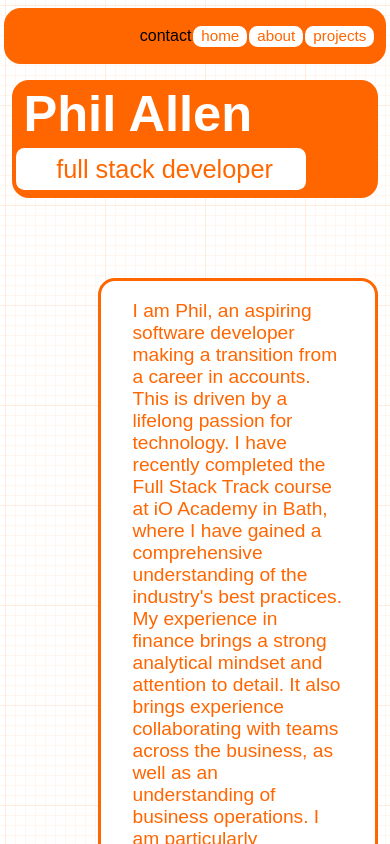
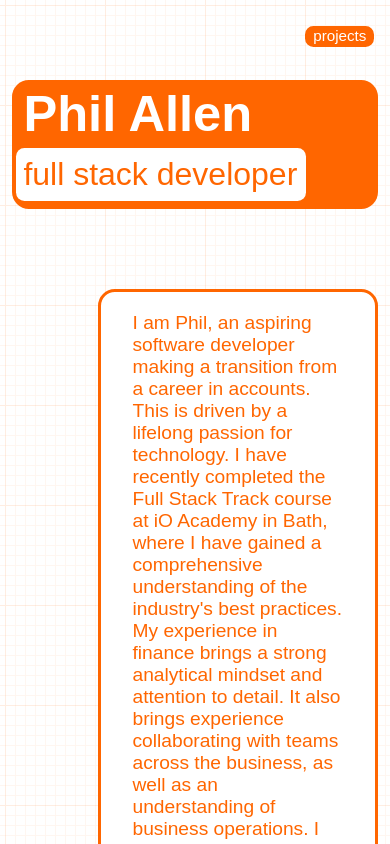
Before and after one commit to Phildallen/Portfilio-react, a React (Create React App) app: page / in a window 390 px wide. Shown: the top 844 px of the page. Built offline with nearby package versions, Linux system fonts and the light colour scheme; a web font is replaced by a local one.

Commit message:
buttons functionality complete

```diff
--- a/src/App.js
+++ b/src/App.js
@@ -6,7 +6,7 @@ import './App.css';
 import "./components/css/index.css"
 import Header from "./components/Header";
 import Home from "./components/Home";
-import {useState} from "react";
+import {useEffect, useState} from "react";
 import {FontAwesomeIcon} from "@fortawesome/react-fontawesome";
 import Projects from "./components/Projects";
 
@@ -15,33 +15,44 @@ library.add(fab, faEnvelope, faLinkedin, faGithub)
 
 const App = () => {
     const [activePage, setActivePage] = useState("home")
-    const [elementPositions, setElementPositions] = useState({"home": 240, "about": 500, "contact": 1300, "projects": 200})
+    const [homePageVisible, setHomePageVisible] = useState({"home": 1, "about": 1, "contact": 0})
+    const [elementPositions, setElementPositions] = useState({
+        "home": 240,
+        "about": 500,
+        "contact": 1300,
+        "projects": 200
+    })
 
     const setActivePageOnHomePage = () => {
-        if (activePage !== "projects") {
-            if (window.scrollY < elementPositions.home) {
-                setActivePage("home")
-            }
-            if (window.scrollY >= (window.document.body.offsetHeight - window.innerHeight) - 100) {
-                setActivePage("contact")
-            }
-            if (window.scrollY >= elementPositions.home && window.scrollY < (window.document.body.offsetHeight - window.innerHeight) - 100) {
-                setActivePage("about")
-            }
-        } else {
-            setActivePage("projects")
+        const updateHomePageVisible = {...homePageVisible}
+        if (activePage === "projects") {
+            updateHomePageVisible.home = 0
+            updateHomePageVisible.about = 0
+            updateHomePageVisible.contact = 0
         }
+        if (activePage === "home") {
+            let bottomY = window.scrollY + window.innerHeight
+            window.scrollY < elementPositions.home ? updateHomePageVisible.home = 1 : updateHomePageVisible.home = 0
+            window.scrollY < elementPositions.about && bottomY > elementPositions.about ? updateHomePageVisible.about = 1 : updateHomePageVisible.about = 0
+            window.scrollY < elementPositions.contact && bottomY > elementPositions.contact ? updateHomePageVisible.contact = 1 : updateHomePageVisible.contact = 0
+        }
+        setHomePageVisible(updateHomePageVisible)
     }
 
     window.addEventListener('scroll', setActivePageOnHomePage)
 
+    useEffect( () => {
+        setActivePageOnHomePage()
+    }, [activePage])
 
     return (
         <>
             <Header setActivePage={setActivePage}
                     activePage={activePage}
-                    setElementPositions={setElementPositions}
-                    elementPositions={elementPositions}/>
+                    setHomePageVisible = {setHomePageVisible}
+                    homePageVisible={homePageVisible}
+                    elementPositions={elementPositions}
+                    setActivePageOnHomePage={setActivePageOnHomePage}/>
             {activePage === "projects" ? <Projects setElementPositions={setElementPositions}
                                                    elementPositions={elementPositions}/> :
                 <Home setElementPositions={setElementPositions}
--- a/src/components/Header/index.js
+++ b/src/components/Header/index.js
@@ -1,35 +1,38 @@
 import {useState} from "react";
 
-const Header = ({activePage, setActivePage, elementPositions}) => {
+const Header = ({activePage, setActivePage, homePageVisible,elementPositions}) => {
 
-    const [transparency,setTransparency] = useState("top")
+    const [transparency,setTransparency] = useState(0)
 
     const changeTransparency = () => {
-        if (window.scrollY >= 160) {
-            setTransparency("bottom")
-        } else {
-            setTransparency("top")
+        if (activePage === "home") {
+            window.scrollY > elementPositions.home - 100 ? setTransparency(1) : setTransparency(0)
         }
-    }
+        if (activePage === "projects") {
+            window.scrollY > elementPositions.projects - 120 ? setTransparency(1) : setTransparency(0)
+        }
+            }
 
     window.addEventListener('scroll', changeTransparency)
 
+
     return (
         <>
-            <div className={transparency === "top" ? "header" : "header clearHeader"}>
+            <div className={transparency === 0 ? "header" : "header clearHeader"}>
 
                 <div className="buttonContainer">
                     {/*<p>{window.scrollY}</p>*/}
-                    {/*<p>{transparency}</p>*/}
-                    <p>{activePage}</p>
-                    {activePage === "home" ? null :
-                    <a href='#home'  onClick={() => setActivePage("home")}><button className={transparency === "top" ? "navButton" : "navButton invertedColour"}>home</button></a>}
-                    {activePage === "about" ? null :
-                        <a href='#about'  onClick={() => setActivePage("about")}><button className={transparency === "top" ? "navButton" : "navButton invertedColour"}>about</button></a>}
+                    {/*<p>{activePage}</p>*/}
+                    {/*<p>{homePageVisible.home}{homePageVisible.about}{homePageVisible.contact}</p>*/}
+                    {homePageVisible.home === 1 ? null :
+                    <a href='#home'  onClick={() => setActivePage("home")}><button className={transparency === 0 ? "navButton" : "navButton invertedColour"}>home</button></a>}
+                    {homePageVisible.about === 1 ? null :
+                        <a href='#about'  onClick={() => setActivePage("home")}><button className={transparency === 0 ? "navButton" : "navButton invertedColour"}>about</button></a>}
+                    {homePageVisible.contact === 1 ? null :
+                    <a href='#contact'  onClick={() => setActivePage("home")}><button className={transparency === 0 ? "navButton" : "navButton invertedColour"}>contact</button></a>}
                     {activePage === "projects" ? null :
-                        <button className={transparency === "top" ? "navButton" : "navButton invertedColour"} onClick={() => setActivePage("projects")}>projects</button>}
-                    {activePage === "contact" ? null :
-                    <a href='#contact'  onClick={() => setActivePage("contact")}><button className={transparency === "top" ? "navButton" : "navButton invertedColour"}>contact</button></a>}
+                        <button className={transparency === 0 ? "navButton" : "navButton invertedColour"} onClick={() => setActivePage("projects")}>projects</button>}
+
                 </div>
             </div>
         </>
--- a/src/components/Projects/index.js
+++ b/src/components/Projects/index.js
@@ -6,7 +6,7 @@ import stockManagementAPI from "../../images/stockManagementAPI.png"
 import billSplitter from "../../images/billSplitter.png"
 import {useEffect, useRef} from "react";
 
-const Projects = (elementPositions, setElementPositions) => {
+const Projects = ({elementPositions, setElementPositions}) => {
 
     const projectsRef = useRef()
 
@@ -16,12 +16,9 @@ const Projects = (elementPositions, setElementPositions) => {
         setElementPositions(updateY)
     }
 
-
     useEffect(() => {
         getPosition()
         window.addEventListener("resize", getPosition)
-
-
         return () => {
             window.removeEventListener("resize", getPosition)
         }
--- a/src/components/css/index.css
+++ b/src/components/css/index.css
@@ -104,9 +104,10 @@ color: #ffffff;
 
 .bigInnerLogo h2 {
     flex: 1;
-    font-size: 3vh;
+    font-size: 2rem;
     line-height: 0;
-    padding-left: 2vw
+    padding-left: 2vw;
+    text-align: left;
 }
 
 .about, .bootCamp {
@@ -198,11 +199,11 @@ img {
 
 @media (max-width: 900px) and (min-width: 701px) {
     .bigLogo {
-        margin-right: 45vw;
+        margin-right: 41vw;
     }
 }
 
-@media (max-width: 700px) and (min-width: 601px) {
+@media (max-width: 700px) and (min-width: 681px) {
 
     .homePageGrid {
         grid-template-rows: 8rem 1fr 7rem;
@@ -211,11 +212,11 @@ img {
         grid-template-rows: 6rem 6rem 1fr 7rem;
     }
     .bigLogo {
-        margin-right: 40vw;
+        margin-right: 38vw;
     }
 }
 
-@media (max-width: 600px) and (min-width: 1px) {
+@media (max-width: 680px) and (min-width: 1px) {
 
     .homePageGrid {
         grid-template-rows: 5rem 1fr 5rem;
```
Lines whose indentation alone changed are shown as unchanged.
